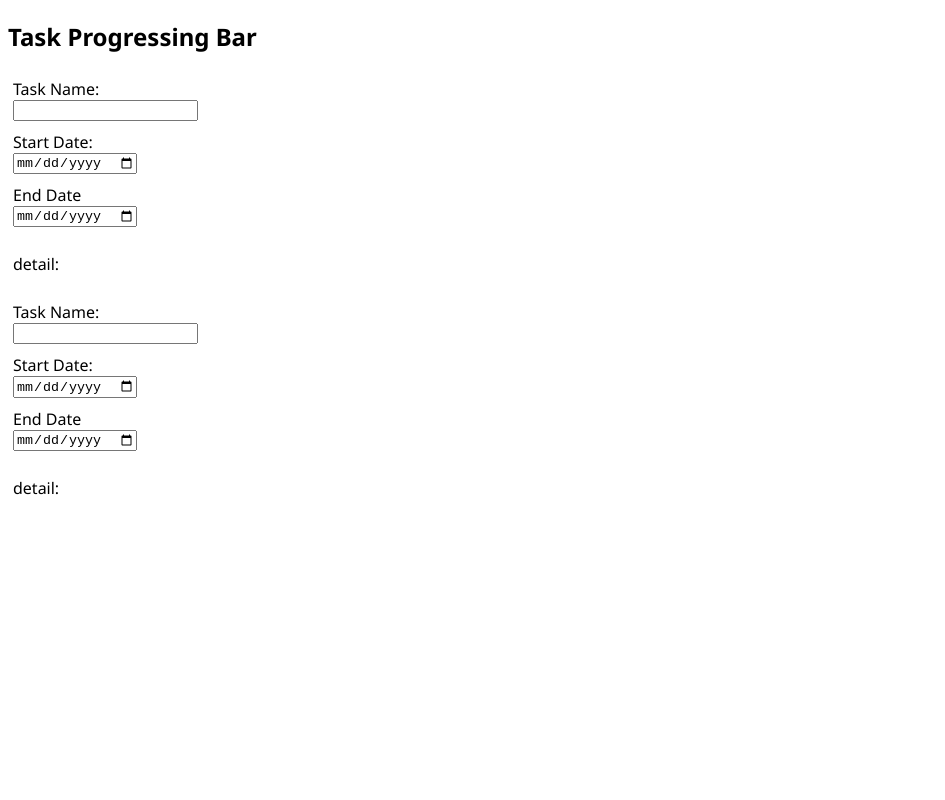
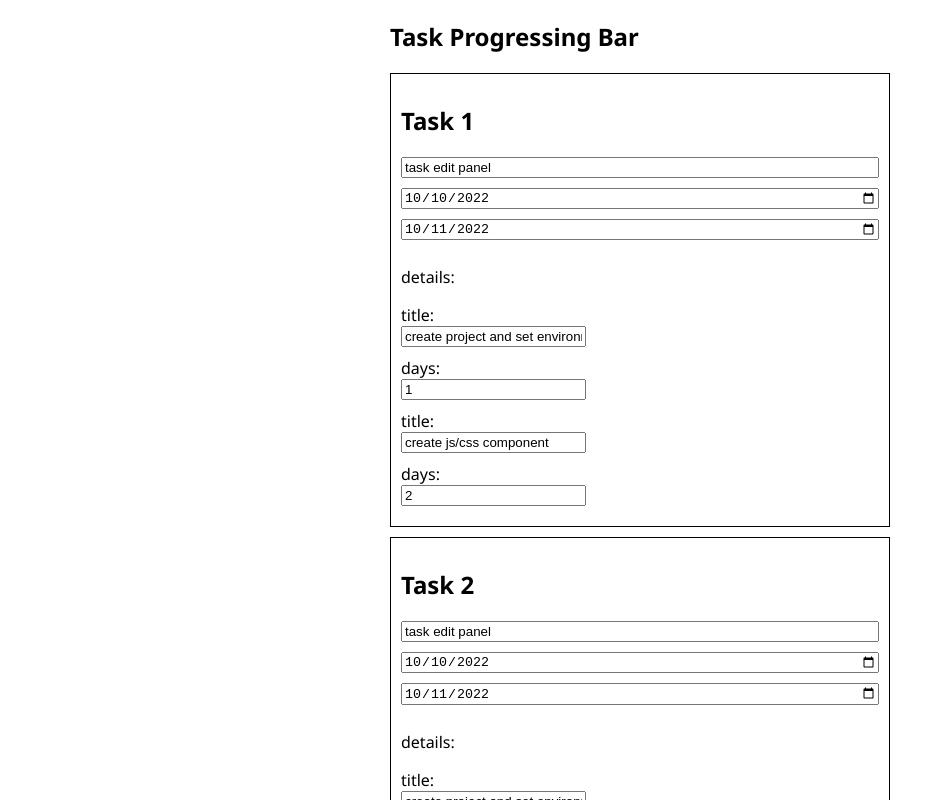
Before and after one commit to jimmyww7710/react-task-list-progress-bar, a React (Create React App) app: page / in a window 1280 px wide. Shown: the top 800 px of the page, without its empty margins (0-945 px from the left). Built offline with nearby package versions, Linux system fonts and the light colour scheme.

Commit message:
fix error  and add details template
- key  props need unique id;
- add details  component
- set up some margin and padding css

```diff
--- a/src/App.js
+++ b/src/App.js
@@ -3,34 +3,38 @@ import List from './component/list'
 function App() {
   const taskData = [
       {
-        "id": "4487987987987",
+        "id": "asdfjkasdjf",
         "title": "task edit panel",
-        "startDate": "20221010",
-        "endDate": "20221011",
+        "startDate": "2022-10-10",
+        "endDate": "2022-10-11",
         "items": [
           {
-            "name": "",
-            "days": ""
+            "id": "shdkjfhakjdhfauew",
+            "name": "create project and set environment",
+            "days": 1
           },
           {
-            "name": "",
-            "days": ""
+            "id": "shdnxcvnx,mcvnx",
+            "name": "create js/css component",
+            "days": 2
           }
         ]
       },
       {
-        "id": "4123123187",
+        "id": "dsfhajsdhfka",
         "title": "task edit panel",
-        "startDate": "20221010",
-        "endDate": "20221011",
+        "startDate": "2022-10-10",
+        "endDate": "2022-10-11",
         "items": [
           {
-            "name": "",
-            "days": ""
+            "id": "uoiuoiupiupou",
+            "name": "create project and set environment",
+            "days": 1
           },
           {
-            "name": "",
-            "days": ""
+            "id": "zxcvzxcvzxcvzxc",
+            "name": "create js/css component",
+            "days": 2
           }
         ]
       },
--- /dev/null
+++ b/src/component/details.js
@@ -0,0 +1,23 @@
+import { useState } from 'react';
+import { StyledDetails } from '../style/details.styled'
+
+function Details({name, days}) {
+    const[detailsName, setDetailsName] = useState(name);
+    const updateName = function(e) {
+        setDetailsName(e.target.value);
+    }
+
+    const[detailsDays, setDetailsDays] = useState(days);
+    const updateDays = function(e) {
+        setDetailsDays(e.target.value);
+    }
+
+    return (
+      <StyledDetails>
+        title: <input value={detailsName} onChange={updateName} />
+        days: <input value={detailsDays}  onChange={updateDays} />
+      </StyledDetails>
+    );
+  }
+
+  export default Details;
--- a/src/component/list.js
+++ b/src/component/list.js
@@ -1,10 +1,17 @@
 // import { useState} from 'react';
 import Task from './task'
 
+
 function List({taskData}) {
+    // console.log('taskData:', taskData);
+
     return (
       <div>
-        {taskData.map(({id, title, startDate, endDate}) => <Task taskData={taskData} key={id}></Task>)}
+        {taskData.map((taskItem, index) => {
+          const {title, startDate, endDate, items, id} = taskItem;
+          // console.log(title, startDate, endDate, items, id);
+          return <Task key={id} title={title} startDate={startDate} endDate={endDate} items={items} order={index + 1}></Task>
+        })}
       </div>
     );
   }
--- a/src/component/task.js
+++ b/src/component/task.js
@@ -1,31 +1,36 @@
 import { useState } from 'react';
 import { StyledTask } from '../style/task.styled'
+import Details from './details'
 
-function Task({title, startDate, endDate}) {
-    const [taskTitle, setTitle] = useState(title)
-    function titleChange(e) {
-        setTitle(e.target.value)
+function Task({title, startDate, endDate, items, order}) {
+    const[taskTitle, setTaskTitle] = useState(title);
+    const updateTitle = function(e) {
+        setTaskTitle(e.target.value);
     }
 
-    const [taskStartDate, setStartDate] = useState(startDate)
-    function startDateChange(e) {
-        setStartDate(e.target.value)
+    const[taskStartDate, setTaskStartDate] = useState(startDate);
+    const updateStartDate = function(e) {
+        setTaskStartDate(e.target.value);
     }
 
-    const [taskEndDate, setEndDate] = useState(endDate)
-    function endDateChange(e) {
-        setEndDate(e.target.value)
+    const[taskEndDate, setTaskEndDate] = useState(endDate);
+    const updateTaskEndDate= function(e) {
+        setTaskEndDate(e.target.value);
     }
+
+
     return (
-      <StyledTask id="task-container">
-        <div>
-            Task Name: <input type="text" value={taskTitle} onChange={titleChange} />
-            Start Date: <input type="date" value={taskStartDate} onChange={startDateChange} />
-            End Date <input type="date" value={taskEndDate} onChange={endDateChange} />
-        </div>
-        <div>
-            <p>detail:</p>
-        </div>
+      <StyledTask>
+        <h2>Task {order}</h2>
+        <input type="text" value={taskTitle} onChange={updateTitle} />
+        <input type="date" value={taskStartDate} onChange={updateStartDate}></input>
+        <input type="date" value={taskEndDate} onChange={updateTaskEndDate}></input>
+        <p>details:</p>
+        {items.map((item) => {
+            const {id, name, days} = item;
+          return <Details key={id} name={name} days={days} ></Details>
+        })}
+
       </StyledTask>
     );
   }
--- /dev/null
+++ b/src/style/details.styled.js
@@ -0,0 +1,5 @@
+import styled from 'styled-components';
+
+export const StyledDetails = styled.div`
+
+`
--- a/src/style/global.styled.js
+++ b/src/style/global.styled.js
@@ -3,4 +3,6 @@ import styled from 'styled-components';
 export const StyledGlobal = styled.div`
     @import url('https://fonts.googleapis.com/css2?family=Noto+Sans:ital,wght@0,300;0,400;0,500;0,600;0,700;1,300;1,400;1,500;1,600;1,700&display=swap');
     font-family: 'Noto Sans', sans-serif;
+    max-width: 500px;
+    margin: 0 auto;
 `
--- a/src/style/task.styled.js
+++ b/src/style/task.styled.js
@@ -1,9 +1,11 @@
 import styled from 'styled-components';
 
 export const StyledTask = styled.div`
-    padding: 5px;
+    padding: 10px;
     display: flex;
     flex-direction: column;
+    border: 1px solid #000000;
+    margin-bottom: 10px;
     input {
         display: block;
         margin-bottom: 10px;
```
